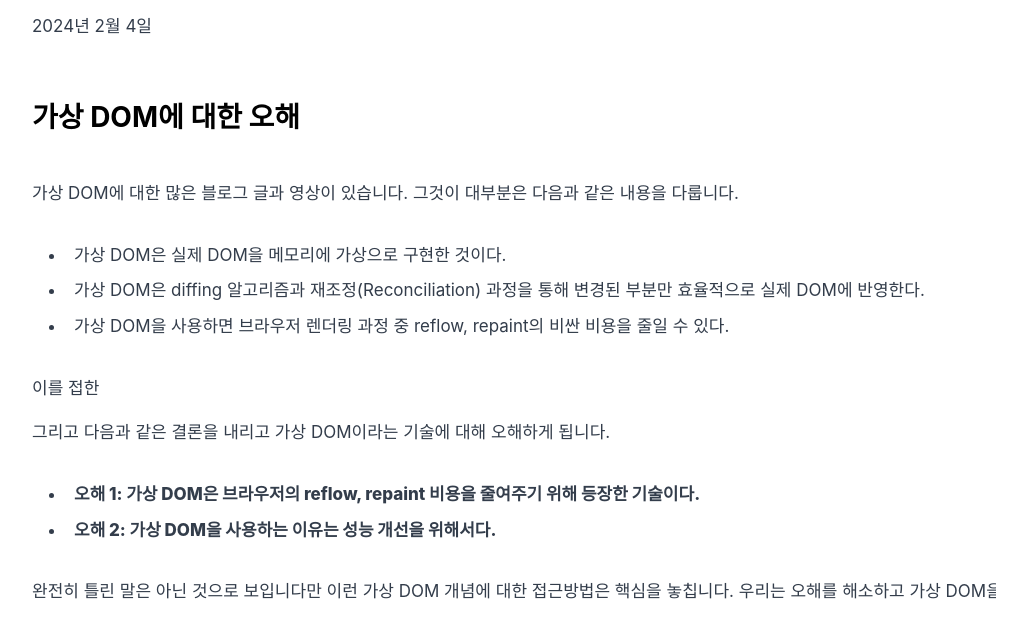
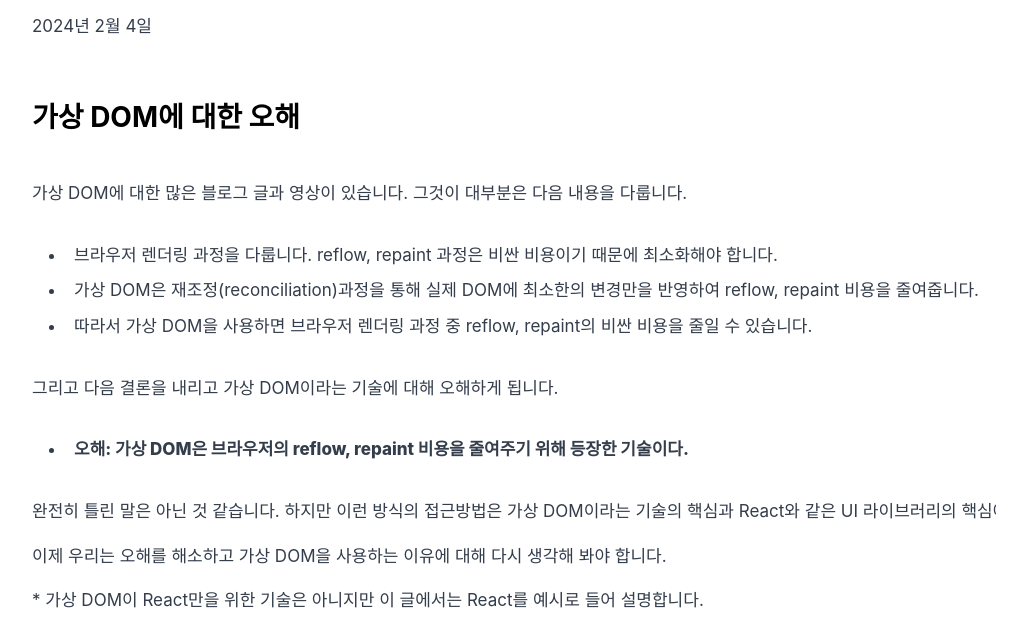
Before and after one commit to sa02045/blog, a Gatsby site: page /why-use-virtual-dom/ in a window 1280 px wide. Shown: the part 154-774 px from the top of the page, without its empty margins (134-1161 px from the left). Built offline with nearby package versions, Linux system fonts and the light colour scheme; Gatsby itself is replaced by a stand-in of ours; some packages are replaced by stand-ins of ours; a web font is replaced by a local one.

Commit message:
docs: update

```diff
--- a/content/blog/why-use-virtual-dom/index.md
+++ b/content/blog/why-use-virtual-dom/index.md
@@ -6,26 +6,25 @@ description: '가상 DOM 알아보기'
 
 ## 가상 DOM에 대한 오해
 
-가상 DOM에 대한 많은 블로그 글과 영상이 있습니다. 그것이 대부분은 다음과 같은 내용을 다룹니다.
+가상 DOM에 대한 많은 블로그 글과 영상이 있습니다. 그것이 대부분은 다음 내용을 다룹니다.
 
-- 가상 DOM은 실제 DOM을 메모리에 가상으로 구현한 것이다.
-- 가상 DOM은 diffing 알고리즘과 재조정(Reconciliation) 과정을 통해 변경된 부분만 효율적으로 실제 DOM에 반영한다.
-- 가상 DOM을 사용하면 브라우저 렌더링 과정 중 reflow, repaint의 비싼 비용을 줄일 수 있다.
+- 브라우저 렌더링 과정을 다룹니다. reflow, repaint 과정은 비싼 비용이기 때문에 최소화해야 합니다.
+- 가상 DOM은 재조정(reconciliation)과정을 통해 실제 DOM에 최소한의 변경만을 반영하여 reflow, repaint 비용을 줄여줍니다.
+- 따라서 가상 DOM을 사용하면 브라우저 렌더링 과정 중 reflow, repaint의 비싼 비용을 줄일 수 있습니다.
 
-이를 접한
+그리고 다음 결론을 내리고 가상 DOM이라는 기술에 대해 오해하게 됩니다.
 
-그리고 다음과 같은 결론을 내리고 가상 DOM이라는 기술에 대해 오해하게 됩니다.
+- **오해: 가상 DOM은 브라우저의 reflow, repaint 비용을 줄여주기 위해 등장한 기술이다.**
 
-- **오해 1: 가상 DOM은 브라우저의 reflow, repaint 비용을 줄여주기 위해 등장한 기술이다.**
-- **오해 2: 가상 DOM을 사용하는 이유는 성능 개선을 위해서다.**
+완전히 틀린 말은 아닌 것 같습니다. 하지만 이런 방식의 접근방법은 가상 DOM이라는 기술의 핵심과 React와 같은 UI 라이브러리의 핵심에 대해 오해를 불러일으킵니다.
 
-완전히 틀린 말은 아닌 것으로 보입니다만 이런 가상 DOM 개념에 대한 접근방법은 핵심을 놓칩니다. 우리는 오해를 해소하고 가상 DOM을 사용하는 이유에 대해 다시 생각해 봐야 합니다.
+이제 우리는 오해를 해소하고 가상 DOM을 사용하는 이유에 대해 다시 생각해 봐야 합니다.
 
 \* 가상 DOM이 React만을 위한 기술은 아니지만 이 글에서는 React를 예시로 들어 설명합니다.
 
 ## DOM은 잊어버려
 
-제가 생각하는 일반적인 프론트엔드 개발 학습 순서는 아래와 같습니다.
+> 일반적인 프론트엔드 개발 학습 순서는 아래와 같을 것입니다.
 
 1. HTML, CSS, JavaScript를 배운다.
 2. 브라우저와 DOM에 대해 배운다.
```
